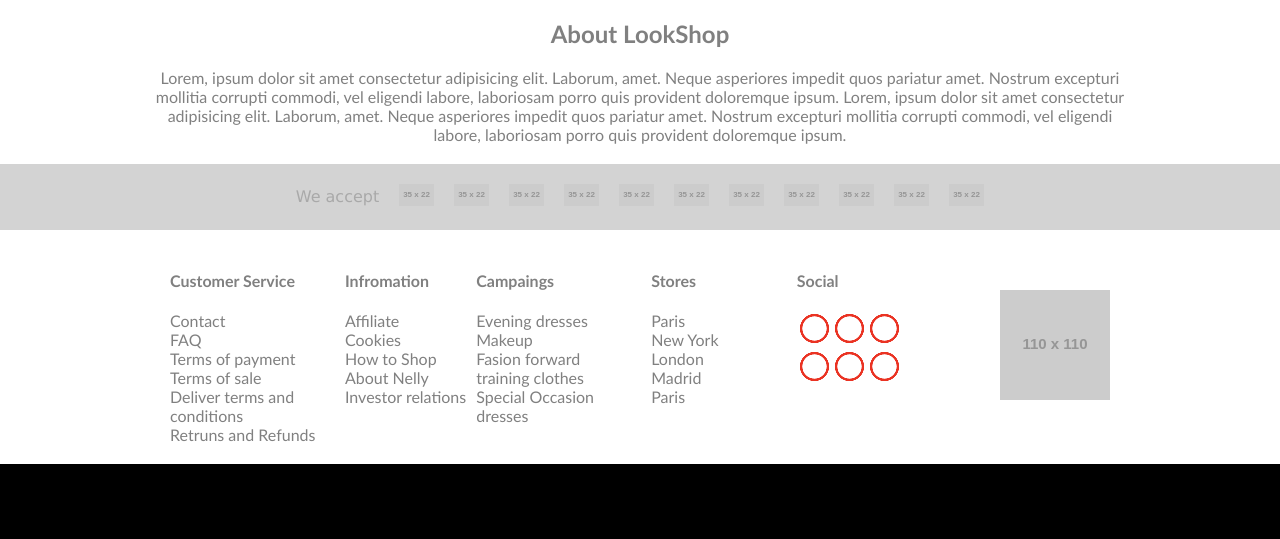
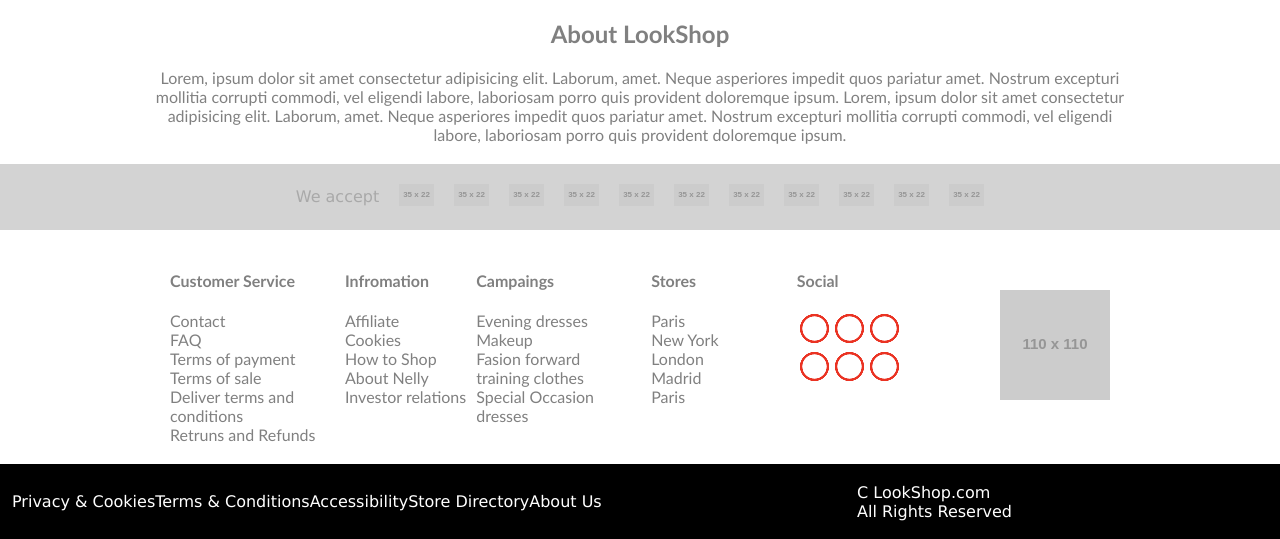
Before and after one commit to strupello/OnePage2, a website built with webpack: page index.html in a window 1280 px wide. Shown: the part 2236-2775 px from the top of the page. Built offline with nearby package versions, Linux system fonts and the light colour scheme.

Commit message:
add text to footer

```diff
--- a/css/style.css
+++ b/css/style.css
@@ -498,8 +498,20 @@
 }
 footer {
   background-color: black;
+  color: white;
+}
+.footer-info {
+  width: 100%;
+  max-width: 1000px;
   height: 75px;
-  color: white;
+  display: flex;
+  align-items: center;
+  justify-content: space-between;
+}
+.footer-text {
+  display: flex;
+  justify-content: center;
+  align-items: center;
 }
 @media (min-width: 640px) {
   .menu-card-main {
--- a/index.html
+++ b/index.html
@@ -411,7 +411,8 @@
           </a>
         </div>
       </div>
-      <div class="pre-footer-2-3 about-us-t"><h4>Social</h4>
+      <div class="pre-footer-2-3 about-us-t">
+        <h4>Social</h4>
         <div class="pre-footer-loop">
           <a href=""><img src="img/loop.png" alt=""></a>
           <a href=""><img src="img/loop.png" alt=""></a>
@@ -425,9 +426,18 @@
     </section>
   </main>
   <footer class="wrapper">
+    <div class="footer-info">
+      <div class="footer-text">
+        <p>Privacy & Cookies</p>
+        <p>Terms & Conditions</p>
+        <p>Accessibility</p>
+        <p> Store Directory</p>
+        <p>About Us</p>
+      </div>
       <div>
-          <div></div>
-          <div></div>
+        <p>C LookShop.com</p>
+        <p>All Rights Reserved</p>
+      </div>
     </div>
   </footer>
 </body>
```
Lines whose indentation alone changed are shown as unchanged.
